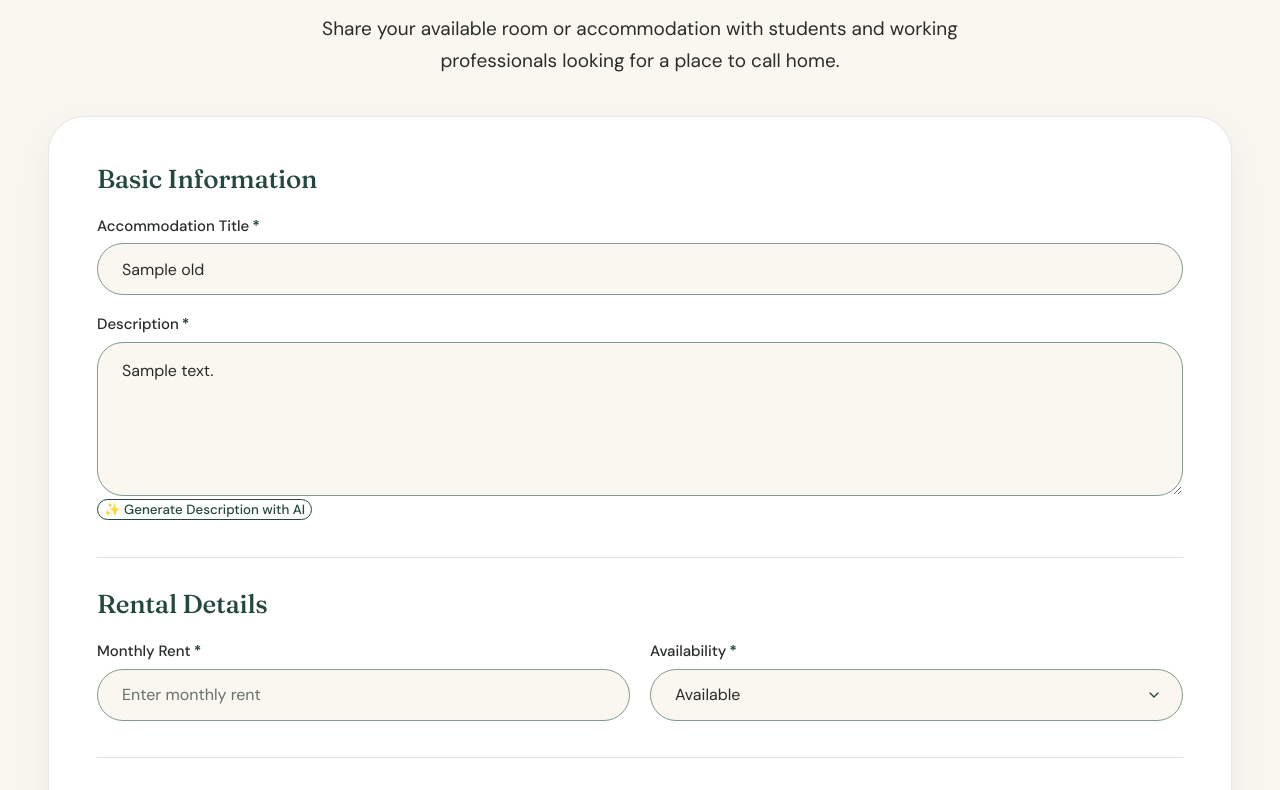
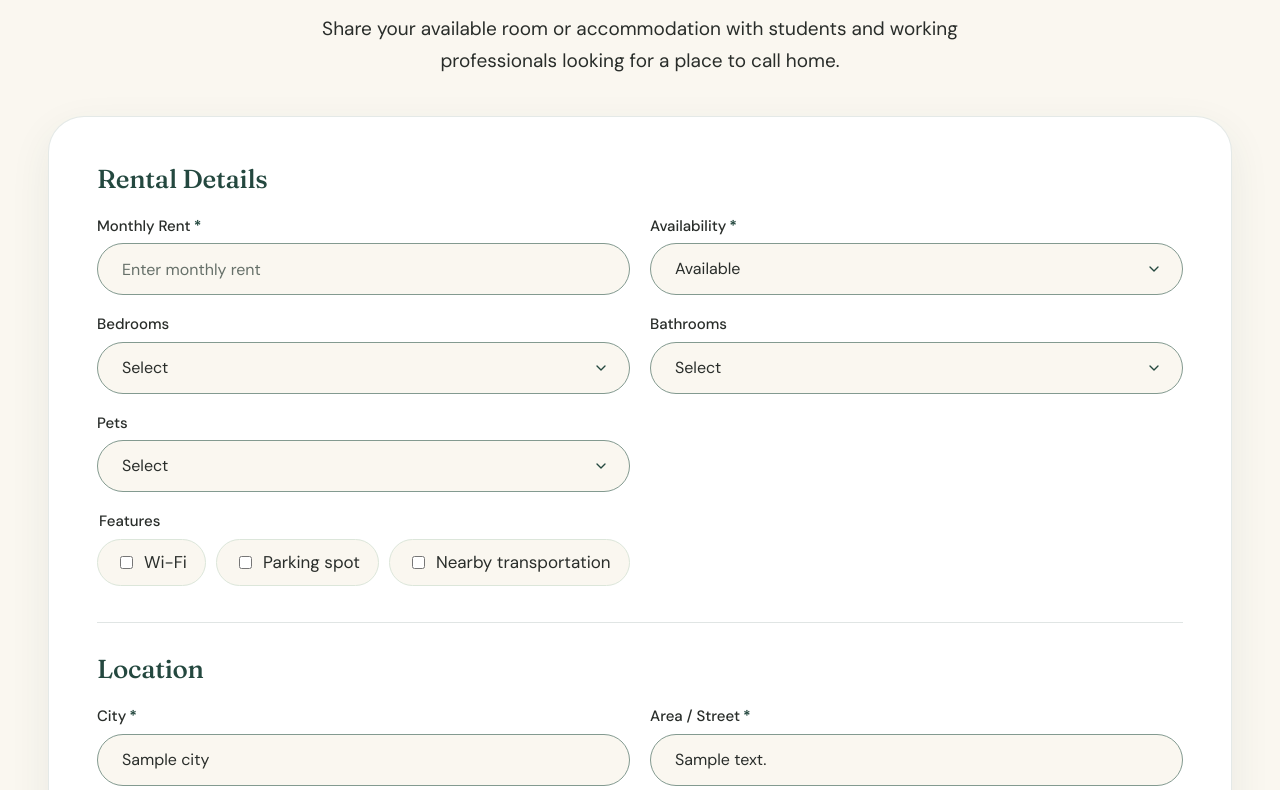
Before and after one commit to Toubassi/rental_website, a Django app: template rental_site/properties/templates/add_accommodation.html in a window 1280 px wide. Shown: the part 197-987 px from the top of the page. Run offline with Django 5.2, Linux system fonts and the light colour scheme; tables that the repository leaves empty hold one stand-in row (values such as "Sample post"); the template is opened without the code that fills it: values that come from a table or form of the project are taken from there, most other values are stand-ins (such as "Sample title", 1, 10 or a date in 2020).

Commit message:
Add bedrooms, bathrooms, pets and features checklist to AI description

```diff
--- a/rental_site/properties/static/css/add_accommodation.css
+++ b/rental_site/properties/static/css/add_accommodation.css
@@ -524,3 +524,40 @@ a { color: inherit; text-decoration: none; }   /* plain tag selector: the "aa-"
 @media (max-width: 600px) {
   .aa-page { --aa-edge: 22px; }
 }
+
+/* ---------- Features checklist (Rental Details) ---------- */
+.aa-features {
+  grid-column: 1 / -1;
+  display: flex;
+  flex-wrap: wrap;
+  gap: 10px;
+  margin: 0;
+  padding: 0;
+  border: 0;
+  min-width: 0;
+}
+
+.aa-features .aa-label {
+  width: 100%;
+}
+
+.aa-check {
+  display: inline-flex;
+  align-items: center;
+  gap: 8px;
+  padding: 10px 18px;
+  border: 1px solid #DCE6DA;
+  border-radius: 999px;
+  background: #FAF7F0;
+  color: #292D2A;
+  cursor: pointer;
+}
+
+.aa-check input {
+  accent-color: #24483F;
+}
+
+.aa-check:has(input:checked) {
+  background: #DCE6DA;
+  border-color: #24483F;
+}
--- a/rental_site/properties/static/js/ai_description.js
+++ b/rental_site/properties/static/js/ai_description.js
@@ -26,6 +26,12 @@ if (generateButton) {
     formData.append("city", city);
     formData.append("address", address);
     formData.append("monthly_rent", rent);
+    formData.append("bedrooms", document.getElementById("id_bedrooms")?.value || "");
+    formData.append("bathrooms", document.getElementById("id_bathrooms")?.value || "");
+    formData.append("pets", document.getElementById("id_pets")?.value || "");
+    document
+      .querySelectorAll('input[name="features"]:checked')
+      .forEach((box) => formData.append("features", box.value));
 
     generateButton.disabled = true;
     status.textContent = "Generating your description...";
--- a/rental_site/properties/templates/add_accommodation.html
+++ b/rental_site/properties/templates/add_accommodation.html
@@ -10,7 +10,7 @@
   <link rel="preconnect" href="https://fonts.googleapis.com">
   <link rel="preconnect" href="https://fonts.gstatic.com" crossorigin>
   <link href="https://fonts.googleapis.com/css2?family=DM+Sans:wght@400;500;700&family=Fraunces:wght@400;500;600&display=swap" rel="stylesheet">
-  <link rel="stylesheet" href="{% static 'css/add_accommodation.css' %}?v=3">
+  <link rel="stylesheet" href="{% static 'css/add_accommodation.css' %}?v=4">
   <link rel="stylesheet" href="{% static 'css/site-nav.css' %}?v=2" />
   <!-- leaflet api -->
    <link
@@ -42,6 +42,106 @@
             {% if errors.form %}{{ errors.form }}{% else %}Please check the fields marked below.{% endif %}
           </div>
         {% endif %}
+
+        <!-- SECTION 2: Rental details -->
+        <div class="aa-section">
+          <h2>Rental Details</h2>
+          <div class="aa-grid">
+
+            <div>
+              <label for="id_monthly_rent" class="aa-label">Monthly Rent<span class="aa-req" aria-hidden="true">*</span></label>
+              <input type="number" id="id_monthly_rent" name="monthly_rent" class="aa-field{% if errors.monthly_rent %} is-error{% endif %}"
+                     value="{{ old.monthly_rent }}" placeholder="Enter monthly rent" min="1" step="1" inputmode="numeric" required
+                     {% if errors.monthly_rent %}aria-invalid="true" aria-describedby="rent-error"{% endif %}>
+              {% if errors.monthly_rent %}<p class="aa-msg" id="rent-error">{{ errors.monthly_rent }}</p>{% endif %}
+            </div>
+
+            <div>
+              <label for="id_is_available" class="aa-label">Availability<span class="aa-req" aria-hidden="true">*</span></label>
+              <select id="id_is_available" name="is_available" class="aa-field aa-select{% if errors.is_available %} is-error{% endif %}" required
+                      {% if errors.is_available %}aria-invalid="true" aria-describedby="available-error"{% endif %}>
+                <option value="yes" {% if old.is_available != 'no' %}selected{% endif %}>Available</option>
+                <option value="no" {% if old.is_available == 'no' %}selected{% endif %}>Not available</option>
+              </select>
+              {% if errors.is_available %}<p class="aa-msg" id="available-error">{{ errors.is_available }}</p>{% endif %}
+            </div>
+
+            <div>
+              <label for="id_bedrooms" class="aa-label">Bedrooms</label>
+              <select id="id_bedrooms" name="bedrooms" class="aa-field aa-select">
+                <option value="">Select</option>
+                <option value="1">1 bedroom</option>
+                <option value="2">2 bedrooms</option>
+                <option value="3">3 bedrooms</option>
+                <option value="4+">4+ bedrooms</option>
+              </select>
+            </div>
+
+            <div>
+              <label for="id_bathrooms" class="aa-label">Bathrooms</label>
+              <select id="id_bathrooms" name="bathrooms" class="aa-field aa-select">
+                <option value="">Select</option>
+                <option value="1">1</option>
+                <option value="2">2</option>
+                <option value="3+">3+</option>
+              </select>
+            </div>
+
+            <div>
+              <label for="id_pets" class="aa-label">Pets</label>
+              <select id="id_pets" name="pets" class="aa-field aa-select">
+                <option value="">Select</option>
+                <option value="Allowed">Pets allowed</option>
+                <option value="Not allowed">Pets not allowed</option>
+              </select>
+            </div>
+
+            <fieldset class="aa-features">
+              <legend class="aa-label">Features</legend>
+              <label class="aa-check"><input type="checkbox" name="features" value="Wi-Fi"> Wi-Fi</label>
+              <label class="aa-check"><input type="checkbox" name="features" value="Parking spot"> Parking spot</label>
+              <label class="aa-check"><input type="checkbox" name="features" value="Nearby transportation"> Nearby transportation</label>
+            </fieldset>
+
+          </div>
+        </div>
+
+        <!-- SECTION 3: Location -->
+        <div class="aa-section">
+          <h2>Location</h2>
+          <div class="aa-stack">
+            <div class="aa-grid">
+
+              <div>
+                <label for="id_city" class="aa-label">City<span class="aa-req" aria-hidden="true">*</span></label>
+                <input type="text" id="id_city" name="city" class="aa-field{% if errors.city %} is-error{% endif %}"
+                       value="{{ old.city }}" placeholder="Enter the city" maxlength="255" autocomplete="address-level2" required
+                       {% if errors.city %}aria-invalid="true" aria-describedby="city-error"{% endif %}>
+                {% if errors.city %}<p class="aa-msg" id="city-error">{{ errors.city }}</p>{% endif %}
+              </div>
+
+              <div>
+                <label for="id_address" class="aa-label">Area / Street<span class="aa-req" aria-hidden="true">*</span></label>
+                <input type="text" id="id_address" name="address" class="aa-field{% if errors.address %} is-error{% endif %}"
+                       value="{{ old.address }}" placeholder="Enter the area or street" maxlength="255" required
+                       aria-describedby="address-help{% if errors.address %} address-error{% endif %}"
+                       {% if errors.address %}aria-invalid="true"{% endif %}>
+                {% if errors.address %}<p class="aa-msg" id="address-error">{{ errors.address }}</p>{% endif %}
+              </div>
+
+            </div>
+            <p class="aa-help" id="address-help">Only what you type here will appear as the location of your listing. You do not need to give your exact house number.</p>
+            <!-- Map preview -->
+            <div class="aa-map-preview">
+              <p class="aa-label">Location preview</p>
+            <div id="listing-map" style="height: 300px; width: 100%;"></div>
+          </div>
+
+          <!-- Coordinates will be filled by JavaScript -->
+          <input type="hidden" name="latitude" id="latitude">
+          <input type="hidden" name="longitude" id="longitude">
+          </div>
+        </div>
 
         <!-- SECTION 1: Basic information -->
         <div class="aa-section">
```
Also changed, not shown: other parts of rental_site/properties/templates/add_accommodation.html (+0 -63 lines), rental_site/properties/views.py (+28 -1 lines).
